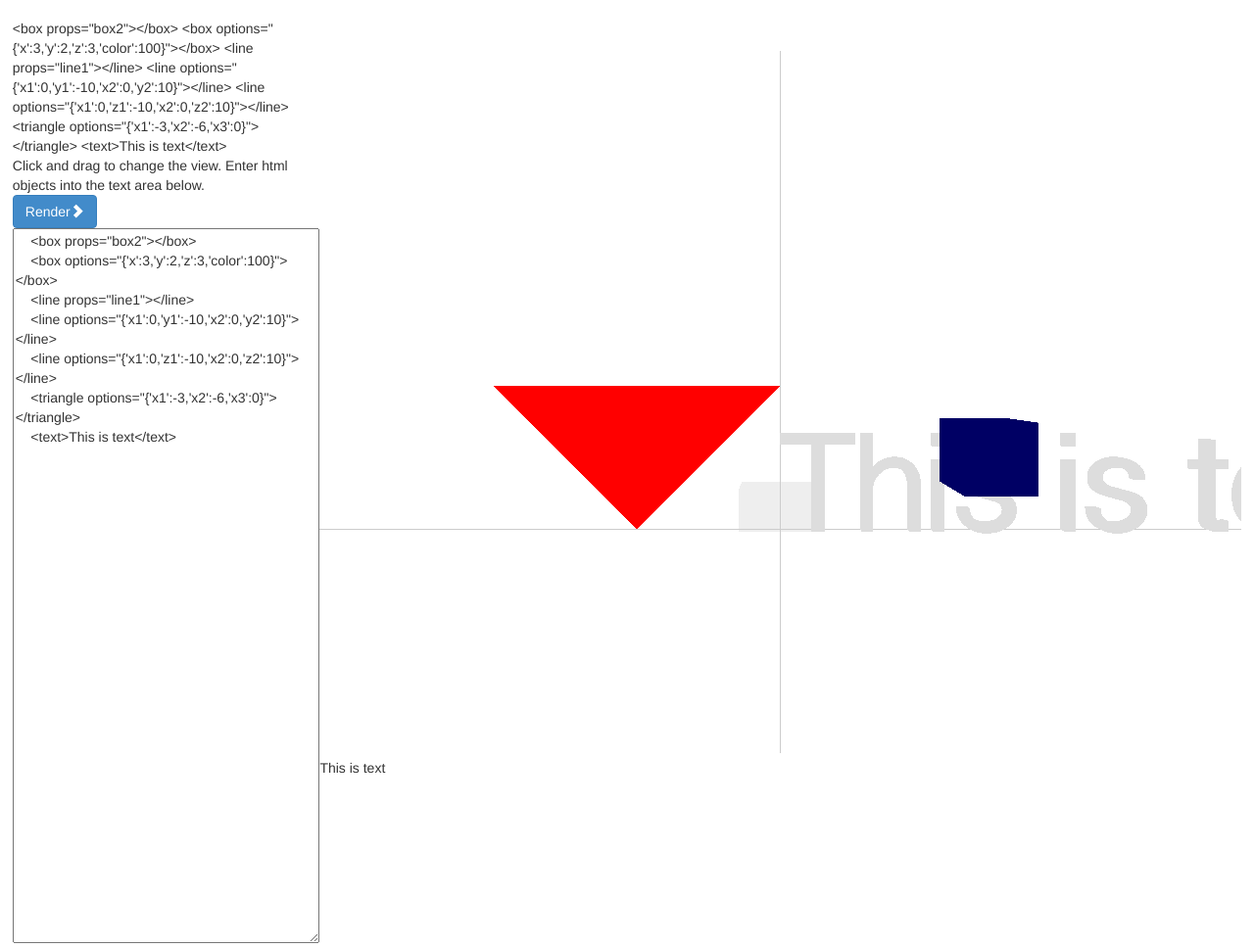
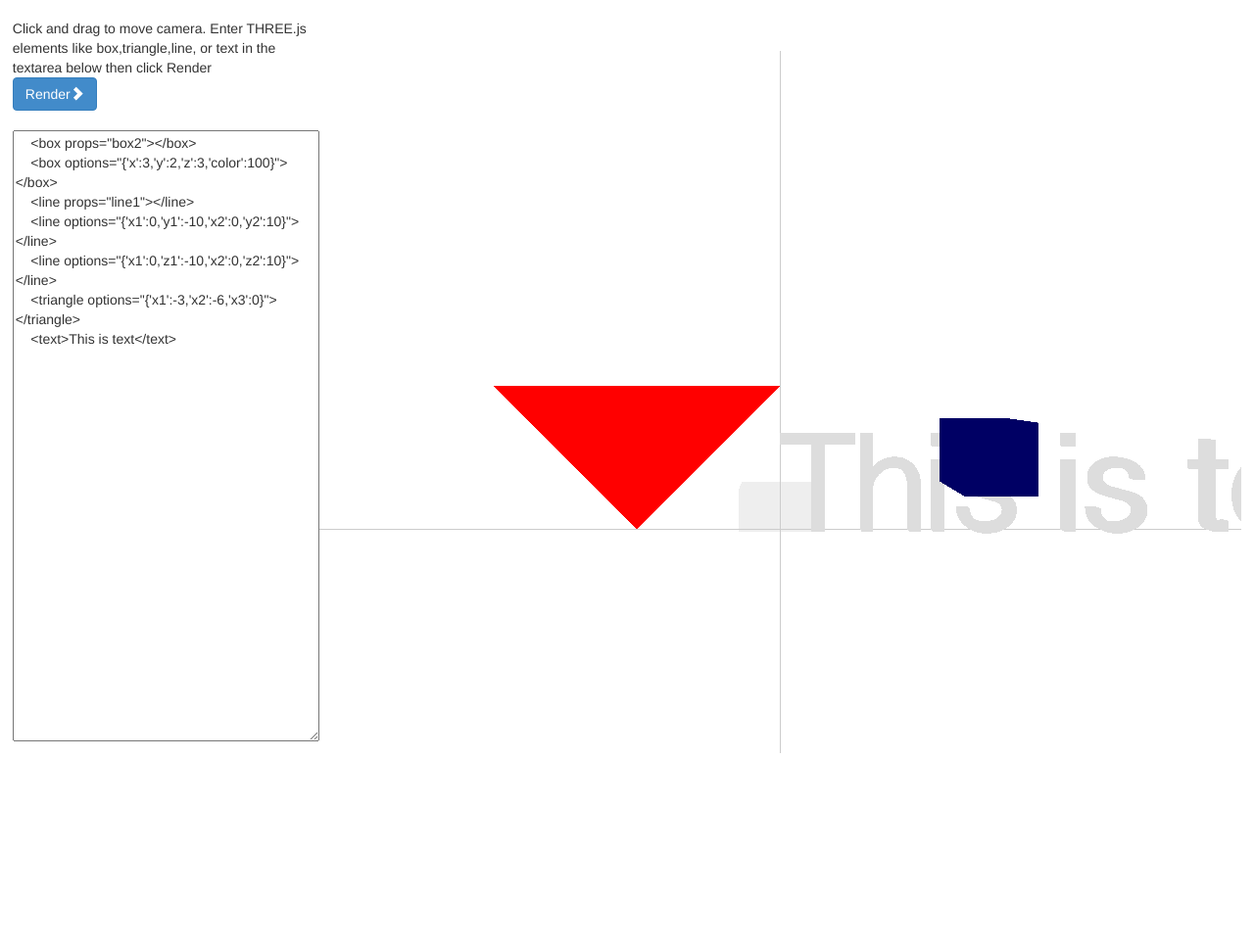
Before and after one commit to kmcbrayer/kmcbrayer_com, a Django app: page /regUpreview/ in a window 1280 px wide. Shown: the part 51-1019 px from the top of the page at 98% size. After the commit the page ends 820 px from the top, so only its background shows below. Run offline with Django 3.2, Linux system fonts and the light colour scheme; some libraries are stand-ins or nearby versions.

Commit message:
added live demo for regustrator

```diff
--- a/static/scripts/angular_scripts/controllers/main.js
+++ b/static/scripts/angular_scripts/controllers/main.js
@@ -1,35 +1,13 @@
 'use strict';
 
 angular.module('regUstratorApp')
-  .controller('MainCtrl', function ($scope,sceneData,utils) {
+  .controller('MainCtrl', function ($rootScope, $scope, sceneData, utils, textAreaService) {
     sceneData.cameraView = 'perspective';
-    $scope.textAreaString = "\
-    <box props=\"box2\"></box>\n\
-    <box options=\"{'x':3,'y':2,'z':3,'color':100}\"></box>\n\
-    <line props=\"line1\"></line>\n\
-    <line options=\"{'x1':0,'y1':-10,'x2':0,'y2':10}\"></line>\n\
-    <line options=\"{'x1':0,'z1':-10,'x2':0,'z2':10}\"></line>\n\
-    <triangle options=\"{'x1':-3,'x2':-6,'x3':0}\"></triangle>\n\
-    <text>This is text</text>\
-    ";
+    $scope.textAreaString = textAreaService.textAreaString;
+
     $scope.submitCode = function() {
-        //format $scope.textAreaString into html
-        //add pre:
-        //  <screen id="main_screen"></screen>
-        //  <camera></camera>
-        //add post:
-        //  <text>This is text</text>
-        sceneData.render();
+        textAreaService.textAreaString = $scope.textAreaString;
+        $rootScope.$broadcast('textUpdated');
     };
 
-    $scope.toggleCamera = function(){
-    	sceneData.cameraView = (sceneData.cameraView === 'perspective') ? 'fPerson' : 'perspective';
-    	if (sceneData.cameraView === 'perspective'){
-            utils.cleanCam();
-    		utils.makeOrbitCam();
-    	}else{
-            sceneData.controls = new THREE.PointerLockControls(sceneData.camera);
-            utils.makeFPersonCam();
-    	}
-    };
   });
--- /dev/null
+++ b/static/scripts/angular_scripts/directives/renderWindow.js
@@ -0,0 +1,28 @@
+'use strict';
+
+angular.module('regUstratorApp')
+  .directive('renderWindow', function (textAreaService, $sce, $compile) {
+  	return {
+      restrict: 'E',
+      replace: true,
+      link: function(scope, elm, attrs) {
+      	var convertedText = "\
+        <screen id=\"main_screen\"></screen>\n\
+        <camera></camera>\n" +textAreaService.textAreaString +"\n\
+        <renderer></renderer>\
+        ";
+        elm.html(convertedText);
+        $compile(elm.contents())(scope);
+        scope.$on('textUpdated', function() {
+        	console.log('watch called')
+        	var convertedText = "\
+	        <screen id=\"main_screen\"></screen>\n\
+	        <camera></camera>\n" +textAreaService.textAreaString +"\n\
+	        <renderer></renderer>\
+	        ";
+	        elm.html(convertedText);
+	        $compile(elm.contents())(scope);
+        });
+      }
+    }
+  });
--- a/static/scripts/angular_scripts/directives/text.js
+++ b/static/scripts/angular_scripts/directives/text.js
@@ -17,6 +17,7 @@ angular.module('regUstratorApp')
           props: utils.setProperties(scope,attrs),
           text: innerText
         });
+        element.hide()//need the elements innerhtml but dont need the element after that.
       }
     };
   });
--- /dev/null
+++ b/static/scripts/angular_scripts/services/textAreaService.js
@@ -0,0 +1,18 @@
+'use strict';
+
+angular.module('regUstratorApp')
+  .factory('textAreaService', function() {
+  	var taString = "\
+    <box props=\"box2\"></box>\n\
+    <box options=\"{'x':3,'y':2,'z':3,'color':100}\"></box>\n\
+    <line props=\"line1\"></line>\n\
+    <line options=\"{'x1':0,'y1':-10,'x2':0,'y2':10}\"></line>\n\
+    <line options=\"{'x1':0,'z1':-10,'x2':0,'z2':10}\"></line>\n\
+    <triangle options=\"{'x1':-3,'x2':-6,'x3':0}\"></triangle>\n\
+    <text>This is text</text>\
+    ";
+  	return {
+  		textAreaString: taString
+
+  	}
+  })
--- /dev/null
+++ b/static/scripts/textAreaUtil.js
@@ -0,0 +1,11 @@
+'use strict';
+
+$(document).ready(function() {
+	var w = $(window).height()-182;
+	$('#textArea').height(w);
+});
+
+$(window).resize(function() {
+	var w = $(window).height()-182;
+	$('#textArea').height(w);
+})
--- a/templates/regUpreview.html
+++ b/templates/regUpreview.html
@@ -19,6 +19,7 @@
 
 <!--three js files -->
 <script src="{% static "scripts/jquery-1.11.0.js" %}"></script>
+<script src="{% static "scripts/textAreaUtil.js" %}"></script>
 <script src="{% static "scripts/three/three.js" %}"></script>
 <script src="{% static "scripts/three/helvetiker_regular.typeface.js" %}"></script>
 <script src="{% static "scripts/three/OrbitControls.js" %}"></script>
@@ -29,32 +30,18 @@
   <div ng-controller="MainCtrl" style="height:100%;">
     <div class="row" style="height:100%;">
       <div class="pull-left" style="width:25%;height:100%;">
-      {{textAreaString}}
         <div id="description">
-          <div>Click and drag to change the view. Enter html objects into the text area below.</div>
+          <div>Click and drag to move camera. Enter THREE.js elements like box,triangle,line, or text in the textarea below then click Render </div>
           <a class="btn btn-primary" ng-click="submitCode()">Render<span class="glyphicon glyphicon-chevron-right"></span></a>
         </div>
-        <textarea ng-model="textAreaString" style="width:100%;height:100%;">
+        <br>
+        <textarea id="textArea" ng-model="textAreaString" style="width:100%;height:100%;">
         </textarea>
       </div>
 
-      <div id="window" class="pull-left" style="width:75%;">
+      <div id="window" class="pull-left" style="width:75%;" >
+        <render-window></render-window>
 
-        <screen id="main_screen"></screen>
-        <camera></camera>
-
-        <box props="box2"></box>
-        <box options="{'x':3,'y':2,'z':3,'color':100}"></box>
-
-        <line props="line1"></line>
-        <line options="{'x1':0,'y1':-10,'x2':0,'y2':10}"></line>
-        <line options="{'x1':0,'z1':-10,'x2':0,'z2':10}"></line>
-
-        <triangle options="{'x1':-3,'x2':-6,'x3':0}"></triangle>
-
-        <text>This is text</text>
-
-        <renderer></renderer>
       </div>
     </div>
   </div>
@@ -85,6 +72,7 @@
 <script src="{% static "scripts/angular_scripts/directives/screen.js" %}"></script>
 <script src="{% static "scripts/angular_scripts/directives/text.js" %}"></script>
 <script src="{% static "scripts/angular_scripts/directives/triangle.js" %}"></script>
+<script src="{% static "scripts/angular_scripts/directives/renderWindow.js" %}"></script>
 <script src="{% static "scripts/angular_scripts/services/boxService.js" %}"></script>
 <script src="{% static "scripts/angular_scripts/services/drawobjs.js" %}"></script>
 <script src="{% static "scripts/angular_scripts/services/lineService.js" %}"></script>
@@ -94,6 +82,7 @@
 <script src="{% static "scripts/angular_scripts/services/textservice.js" %}"></script>
 <script src="{% static "scripts/angular_scripts/services/triangleservice.js" %}"></script>
 <script src="{% static "scripts/angular_scripts/services/utils.js" %}"></script>
+<script src="{% static "scripts/angular_scripts/services/textAreaService.js" %}"></script>
 
 </body>
 </html>
```
Also changed, not shown: 1 other file.
